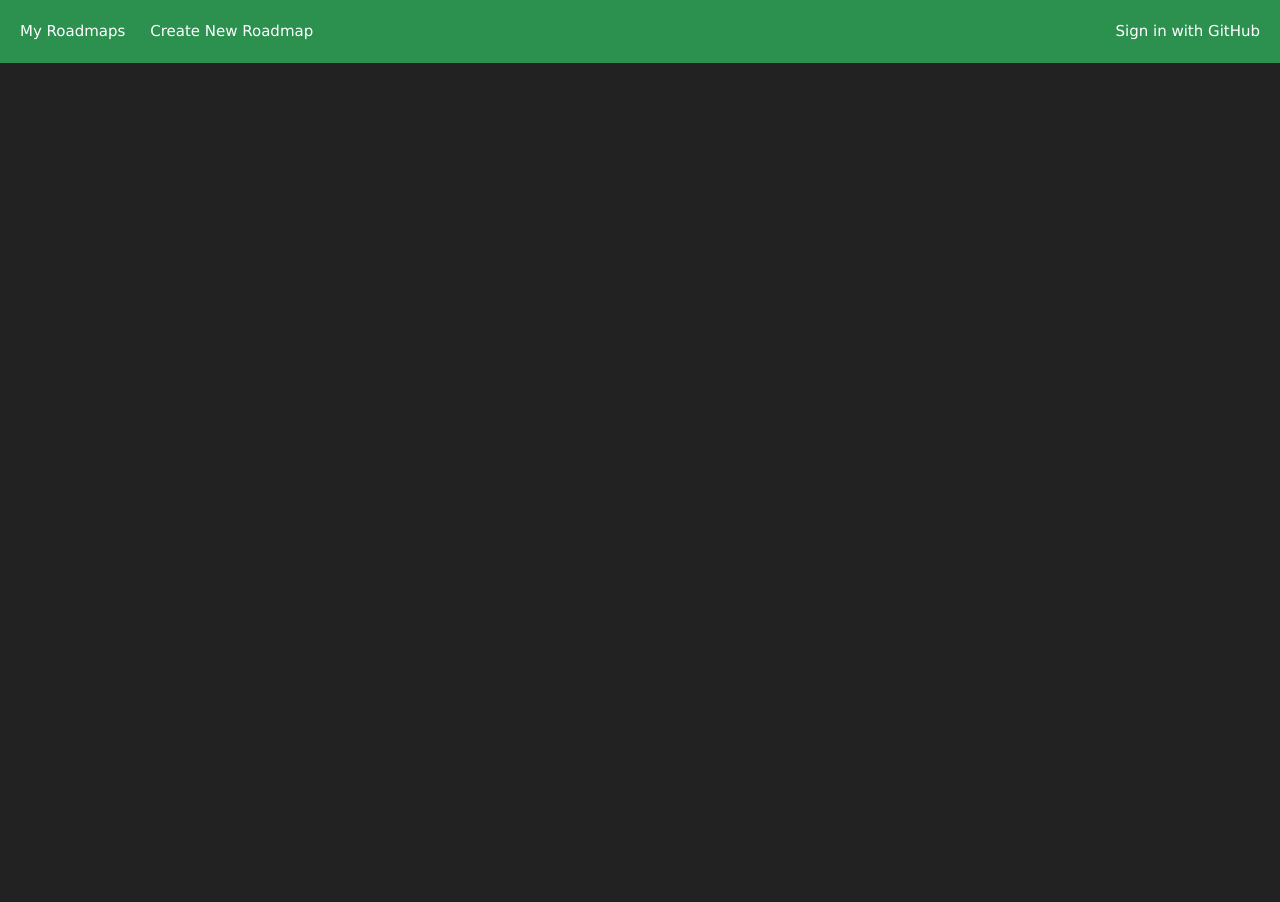
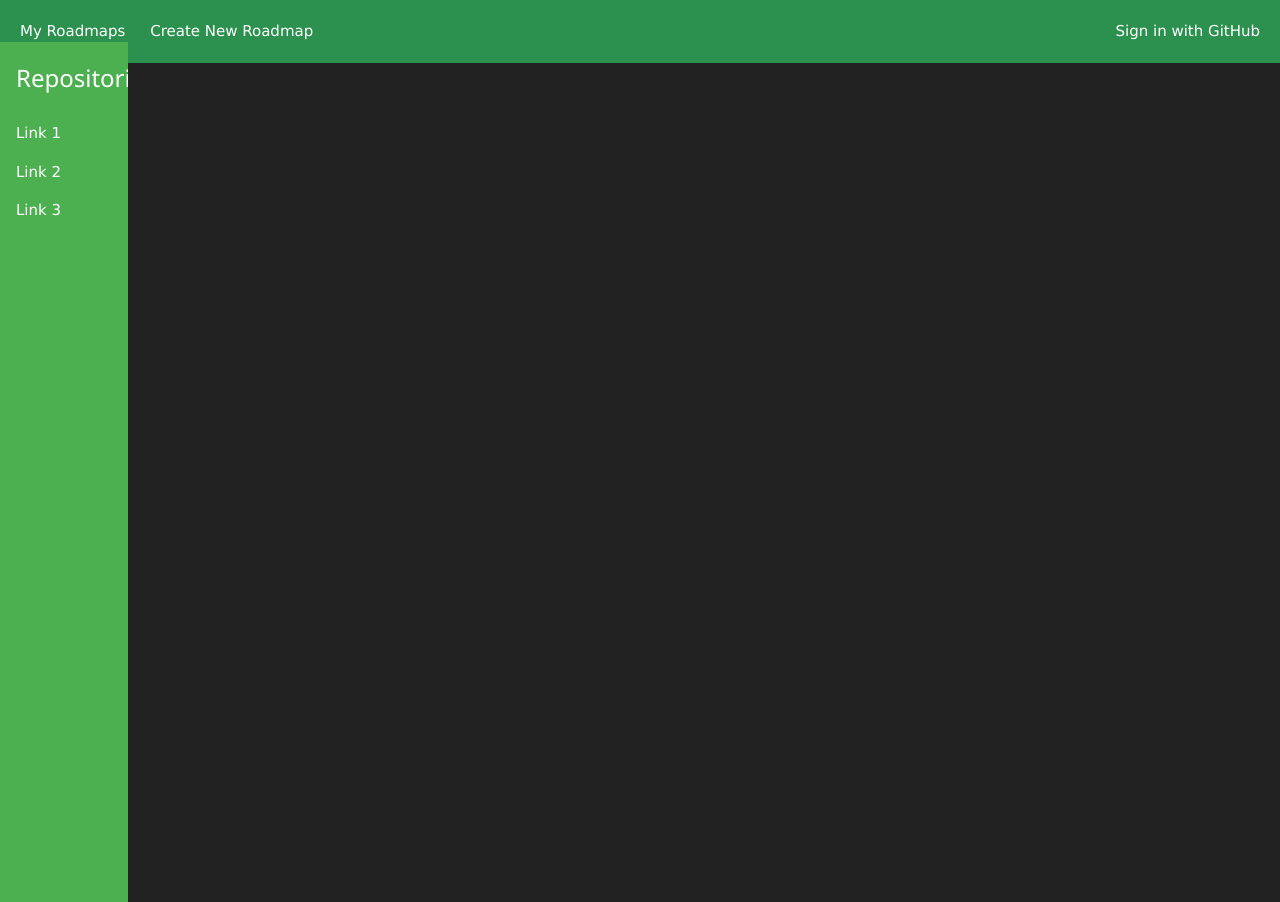
Before and after one commit to MichalKozlowskii/git-roadmap, a Django app: page /create_new_roadmap/ in a window 1280 px wide. Run offline with Django 4.2, Linux system fonts and the light colour scheme; some libraries are stand-ins or nearby versions.

Commit message:
feat: sidebar on the left for the repositories

```diff
--- a/roadmap/templates/roadmap/create_new_roadmap.html
+++ b/roadmap/templates/roadmap/create_new_roadmap.html
@@ -13,6 +13,11 @@
         {% include 'navbar.html' %}
     </div>
 
-
+    <div class="w3-sidebar w3-green w3-bar-block" style="width:10%; margin-top:3.3%;">
+        <h3 class="w3-bar-item">Repositories</h3>
+        <a href="#" class="w3-bar-item w3-button">Link 1</a>
+        <a href="#" class="w3-bar-item w3-button">Link 2</a>
+        <a href="#" class="w3-bar-item w3-button">Link 3</a>
+    </div>
 </body>
 </html>
```
